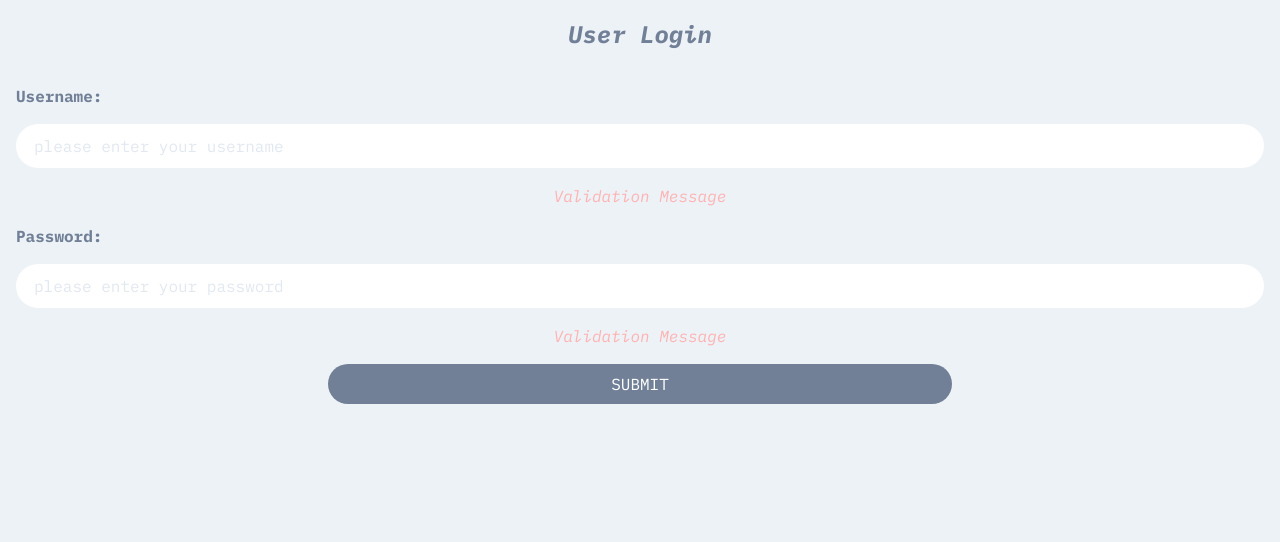
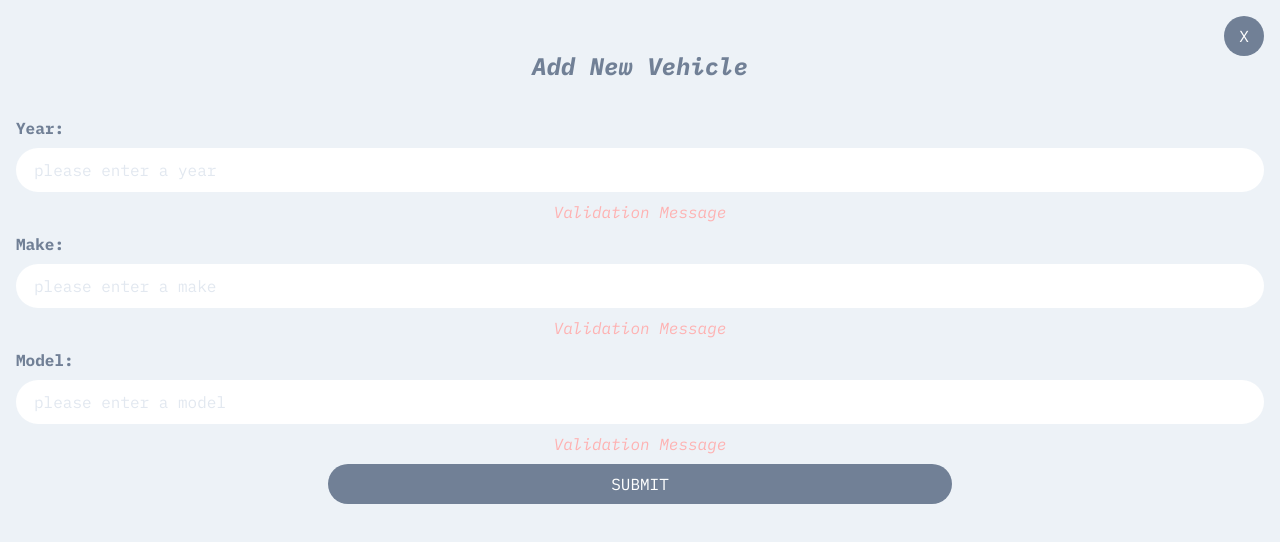
Before and after one commit to juliangroen/corvus-customs-app, a Svelte app: page / in a window 1280 px wide. Shown: the top 542 px of the page. Built offline with nearby package versions, Linux system fonts and the light colour scheme; no server answers.

Commit message:
added design for AddVehicle componenet

```diff
--- a/src/App.svelte
+++ b/src/App.svelte
@@ -1,8 +1,9 @@
 <script>
+    import AddVehicle from './components/AddVehicle.svelte';
     import Crud from './components/crud.svelte';
     import UserLogin from './components/UserLogin.svelte';
     import Tailwindcss from './Tailwindcss.svelte';
-    $: view = 'UserLogin';
+    $: view = 'AddVehicle';
 </script>
 
 <style>
@@ -12,6 +13,8 @@
 <main class="text-gray-600 font-ibm m-4">
     {#if view == 'UserLogin'}
         <UserLogin />
+    {:else if view == 'AddVehicle'}
+        <AddVehicle />
     {:else}
         <Crud />
     {/if}
--- /dev/null
+++ b/src/components/AddVehicle.svelte
@@ -0,0 +1,35 @@
+<script>
+</script>
+
+<style>
+</style>
+
+<div class="relative h-8">
+    <span
+        class="absolute right-0 cursor-pointer bg-gray-600 text-white text-center leading-10 rounded-full w-10">X</span>
+</div>
+<h1 class=" text-2xl italic font-bold text-center mb-8">Add New Vehicle</h1>
+<form class="grid grid-col-1 gap-2" on:submit|preventDefault>
+    <label class="font-bold" for="year">Year:</label>
+    <input
+        class="bg-white rounded-full placeholder-gray-300 border-2 border-transparent focus:outline-none focus:border-gray-400 px-4 py-2"
+        type="text"
+        name="year"
+        placeholder="please enter a year" />
+    <span class="text-red-300 italic mx-auto">Validation Message</span>
+    <label class="font-bold" for="make">Make:</label>
+    <input
+        class="bg-white rounded-full placeholder-gray-300 border-2 border-transparent focus:outline-none focus:border-gray-400 px-4 py-2"
+        type="text"
+        name="make"
+        placeholder="please enter a make" />
+    <span class="text-red-300 italic mx-auto">Validation Message</span>
+    <label class="font-bold" for="model">Model:</label>
+    <input
+        class="bg-white rounded-full placeholder-gray-300 border-2 border-transparent focus:outline-none focus:border-gray-400 px-4 py-2"
+        type="text"
+        name="model"
+        placeholder="please enter a model" />
+    <span class="text-red-300 italic mx-auto">Validation Message</span>
+    <button class="bg-gray-600 rounded-full text-white w-1/2 p-2 mx-auto">SUBMIT</button>
+</form>
--- a/src/components/UserLogin.svelte
+++ b/src/components/UserLogin.svelte
@@ -1,12 +1,11 @@
 <script>
-    const test = () => console.log('test');
 </script>
 
 <style>
 </style>
 
 <h1 class=" text-2xl italic font-bold text-center mb-8">User Login</h1>
-<form class="grid grid-col-1 gap-4" on:submit|preventDefault={test}>
+<form class="grid grid-col-1 gap-2" on:submit|preventDefault>
     <label class="font-bold" for="username">Username:</label>
     <input
         class="bg-white rounded-full placeholder-gray-300 border-2 border-transparent focus:outline-none focus:border-gray-400 px-4 py-2"
```
